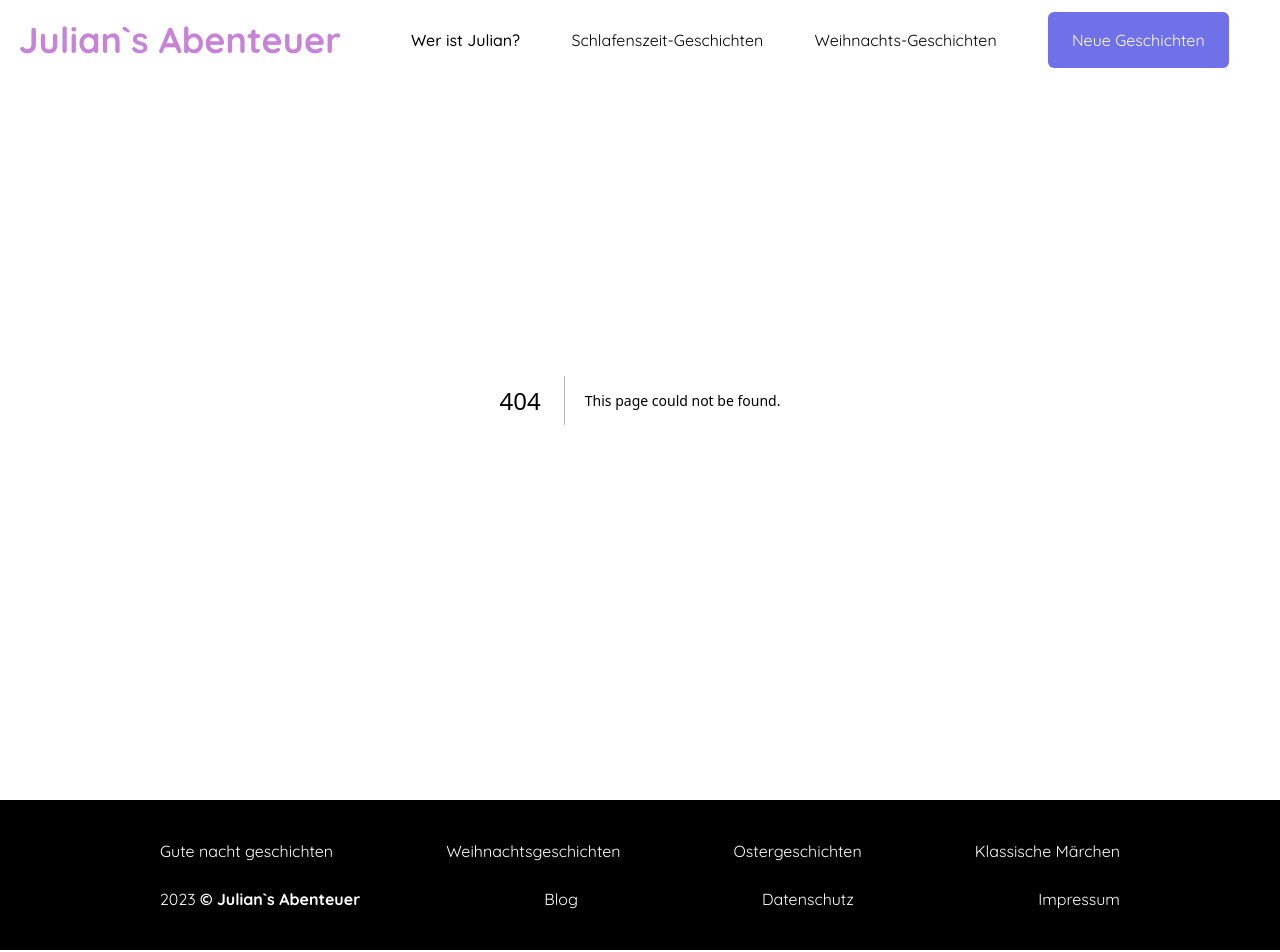
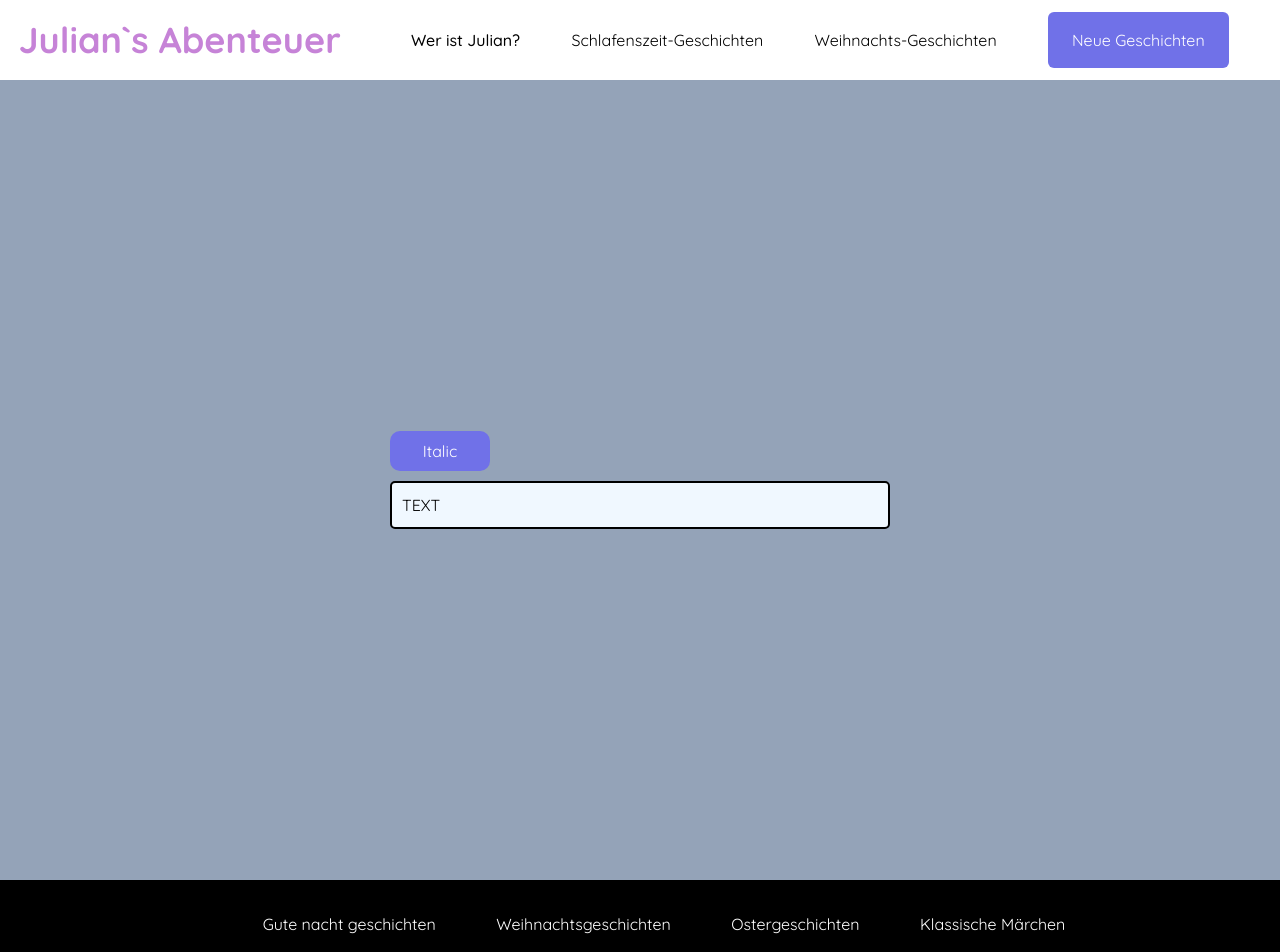
Before and after one commit to RonnyKorneli/gute-nacht-geschichten, a Next.js app: page /geschichte-erstellen in a window 1280 px wide. Before the commit this address had no page. Shown: the top 952 px of the page. Built offline with nearby package versions, Linux system fonts and the light colour scheme.

Commit message:
Inititiaded TipTap Testxt Editor

```diff
--- a/package.json
+++ b/package.json
@@ -9,6 +9,12 @@
     "lint": "next lint"
   },
   "dependencies": {
+    "@tiptap/extension-bold": "^2.1.12",
+    "@tiptap/extension-heading": "^2.1.12",
+    "@tiptap/extension-italic": "^2.1.12",
+    "@tiptap/pm": "^2.1.12",
+    "@tiptap/react": "^2.1.12",
+    "@tiptap/starter-kit": "^2.1.12",
     "aws-sdk": "^2.1493.0",
     "next": "^13.0.1",
     "react": "^18.2.0",
--- a/src/app/createStories/page.jsx
+++ b/src/app/createStories/page.jsx
@@ -130,6 +130,7 @@ function CreateStories(){
                     value={body}
                     onChange={(e) => setBody(e.target.value)}
                 >
+
                 </textarea>
                 <input
                     type="file"
--- /dev/null
+++ b/src/app/geschichte-erstellen/page.jsx
@@ -0,0 +1,11 @@
+import Tiptap from '../../components/tipTap.jsx'
+
+
+export default function GeschichteErstellen() {
+
+    return(
+        <div className='w-full bg-slate-400 min-h-[100vh] z-20 mt-20 flex justify-center items-center' >
+            <Tiptap />
+        </div>
+    )
+}
--- a/src/app/geschichten/page.jsx
+++ b/src/app/geschichten/page.jsx
@@ -29,9 +29,9 @@ function Stories(){
             <HeroImage
                 imageUrl='/BoyReadingBook.jpg'
                 className='object-cover object-left-bottom lg:object-center'
-                bubbleStyle="z-20 mt-[90px] ml-[-230px] w-[130px]  h-[130px] font-[500] text-sm text-white bg-pink text-black rounded-full fixed top-0 text-center flex justify-center items-center md:text-3xl md:font-[700]  md:w-[300px] md:h-[300px] md:mr-24"
+                bubbleStyle="mt-[90px] ml-[-230px]  w-[130px] z-20  h-[130px] font-[500] text-sm text-white bg-pink text-black rounded-full fixed top-0 text-center flex justify-center items-center md:text-3xl md:font-[700]  md:w-[300px] md:h-[300px] md:mr-24"
             />
-            <div className='w-full flex flex-col mt-[330px] rounded-3xl bg-white relative pt-20 items-center justify-center flex-wrap md:flex-row md:mt-[630px]'>
+            <div className='w-full flex flex-col mt-[530px] rounded-3xl bg-white relative pt-20 items-center justify-center flex-wrap md:flex-row md:mt-[630px]'>
                 {
                    stories.map((story, index) => {
                         return(
--- a/src/app/globals.css
+++ b/src/app/globals.css
@@ -11,3 +11,24 @@ body{
     align-items: center;
 
 }
+
+.tiptap{
+    background-color: aliceblue;
+    width: 500px;
+    padding: 10px;
+    border-radius: 5px;
+    margin-top: 200px;
+    border: 2px solid black;
+}
+.buttonItalic{
+    width: 100px;
+    height: 20px;
+    background-color: #7071E8;
+    display: flex;
+    justify-content: center;
+    align-items: center;
+    padding: 20px;
+    border-radius: 10px;
+    color: white;
+    margin-bottom: -190px;
+}
--- a/src/components/footer.jsx
+++ b/src/components/footer.jsx
@@ -3,14 +3,14 @@ import Link from "next/link";
 function Footer() {
 
     return(
-        <div className="w-full bg-black h-[150px] flex flex-col items-center justify-evenly py-4 ">
-            <div className="w-3/4 text-white font-[400] flex justify-between ">
+        <div className="w-full bg-black pl-12 z-30  h-auto flex flex-col items-start md:items-center  py-8 ">
+            <div className="flex flex-col justify-start md:w-3/4 text-white font-[400] md:flex-row md:justify-evenly ">
                 <Link href='/geschichten'>Gute nacht geschichten</Link>
                 <Link href='/weihnachtsgeschichten'>Weihnachtsgeschichten</Link>
                 <Link href='/ostergeschichten'>Ostergeschichten</Link>
                 <Link href='/klassische-märchen'>Klassische Märchen</Link>
             </div>
-            <div className="w-3/4 text-white font-[400] flex justify-between ">
+            <div className="flex flex-col md:w-3/4 text-white font-[400] mt-4 md:flex-row md:justify-evenly ">
                 <Link href='/createStories'>2023 <b>© Julian`s Abenteuer</b></Link>
                 <Link href='/blog'>Blog</Link>
                 <Link href='/datenschutz'>Datenschutz</Link>
--- a/src/components/heroImage.jsx
+++ b/src/components/heroImage.jsx
@@ -6,7 +6,7 @@ function HeroImage({imageUrl, className, bubbleStyle}) {
     const imagePath = {imageUrl}
 
     return(
-        <div className='h-[430px] w-full fixed top-0 left-0 md:h-[500px] flex justify-center md:justify-end'>
+        <div className='h-[430px] w-full fixed top-0 left-0 md:h-[500px] mt-[100px] flex justify-center md:justify-end'>
             <div className={bubbleStyle}>
                 <h1>Jede Woche eine Neue Geschichte</h1>
             </div>
--- /dev/null
+++ b/src/components/tipTap.jsx
@@ -0,0 +1,50 @@
+'use client'
+import React from 'react'
+import { Bold } from '@tiptap/extension-bold'
+import { Italic } from '@tiptap/extension-italic'
+
+import { useEditor, EditorContent } from '@tiptap/react'
+import StarterKit from '@tiptap/starter-kit'
+
+
+
+
+
+
+const Tiptap = () => {
+  const editor = useEditor({
+    content: 'TEXT',
+    extensions: [
+        StarterKit.configure({
+            Bold:{
+                HTMLAttributes: {
+                    class: 'boldStyles',
+                },
+            },
+            Italic:{
+                HTMLAttributes: {
+                    class: 'italicStyles',
+                },
+            }
+        }),
+    ],
+  })
+
+  if (!editor) {
+    return null
+  }
+  return (
+
+    <div>
+        <button
+            onClick={() => editor.chain().focus().toggleItalic().run()}
+            className={`buttonItalic ${editor.isActive('italic') ? 'is-active' : ''}`}
+        >
+          Italic
+        </button>
+        <EditorContent editor={editor} />
+    </div>
+  )
+}
+
+export default Tiptap
```
Also changed, not shown: 1 other file (tests, documents, lock files or other folders).
